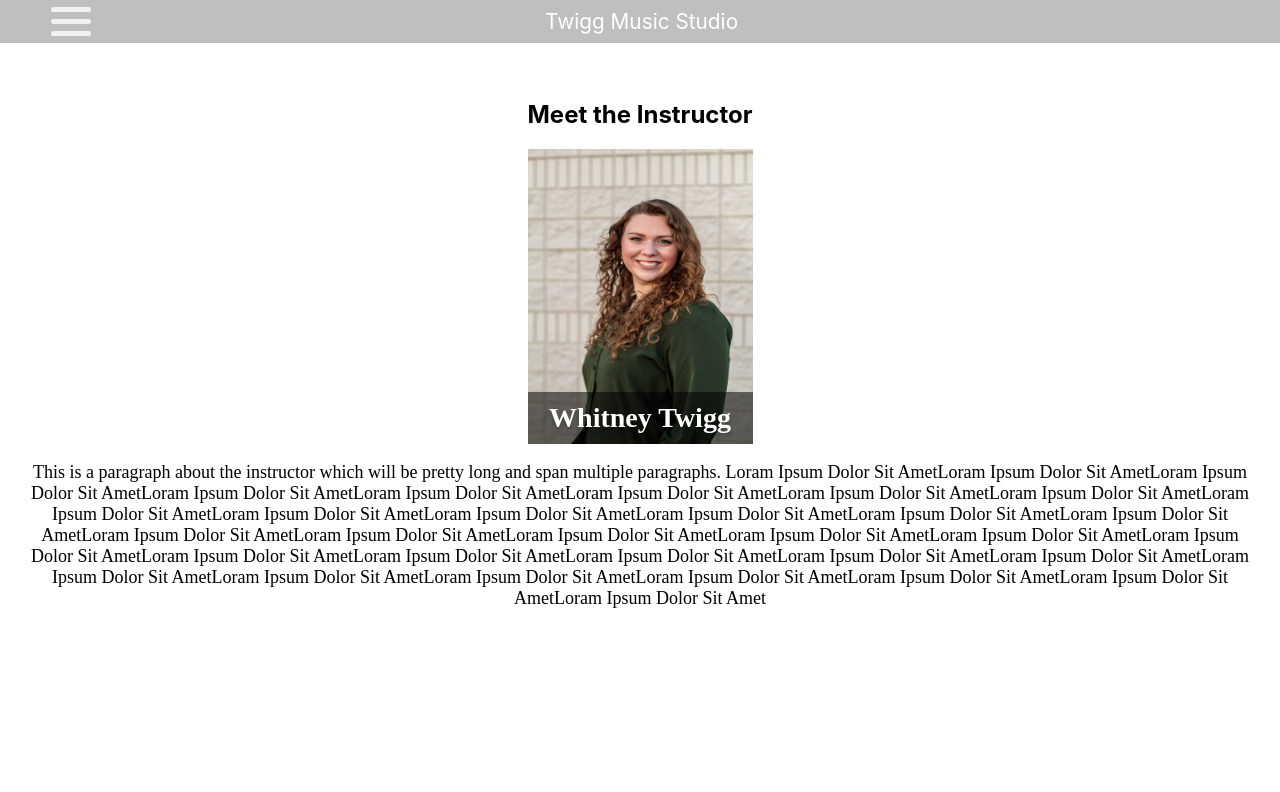
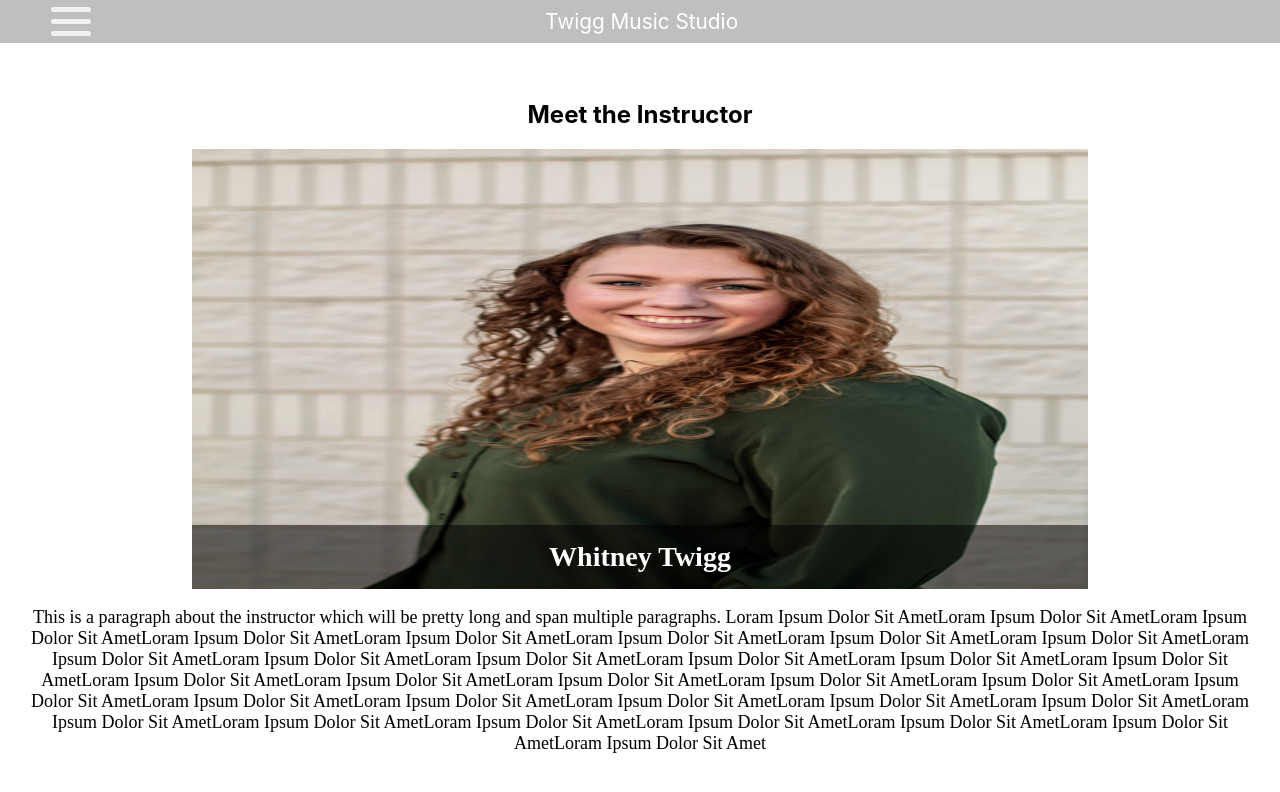
Before and after one commit to Haon1919/tms-frontend, a React (Create React App) app: page /About in a window 1280 px wide. Shown: the top 792 px of the page. Built offline with nearby package versions, Linux system fonts and the light colour scheme.

Commit message:
Adjust about page styling to fix global conflicts

```diff
--- a/src/pages/About.tsx
+++ b/src/pages/About.tsx
@@ -7,7 +7,7 @@ export const About : React.FC = () => {
         <section>
             <h1>Meet the Instructor</h1>
             <div className={styles.instructorImage}>
-                <img src={whitneyAbout}/>
+                <img className={styles.picture} src={whitneyAbout}/>
                 <div className={styles.backgroundBox}>
                     <p className={styles.instructorName}>
                         Whitney Twigg
--- a/src/styles/About.module.scss
+++ b/src/styles/About.module.scss
@@ -12,8 +12,8 @@
 }
 
 .backgroundBox{
-  width: 225px;
-  height: 52px;
+  width: 70vw;
+  height: 8vh;
   display: flex;
   justify-content: center;
   align-items: center;
@@ -23,9 +23,9 @@
   background: rgba(0, 0, 0, 0.52);
 }
 
-img{
-  width: 225px;
-  height: 295px;
+.picture{
+  width: 70vw;
+  height: 55vh;
 }
 
 .instructorImage{
```
